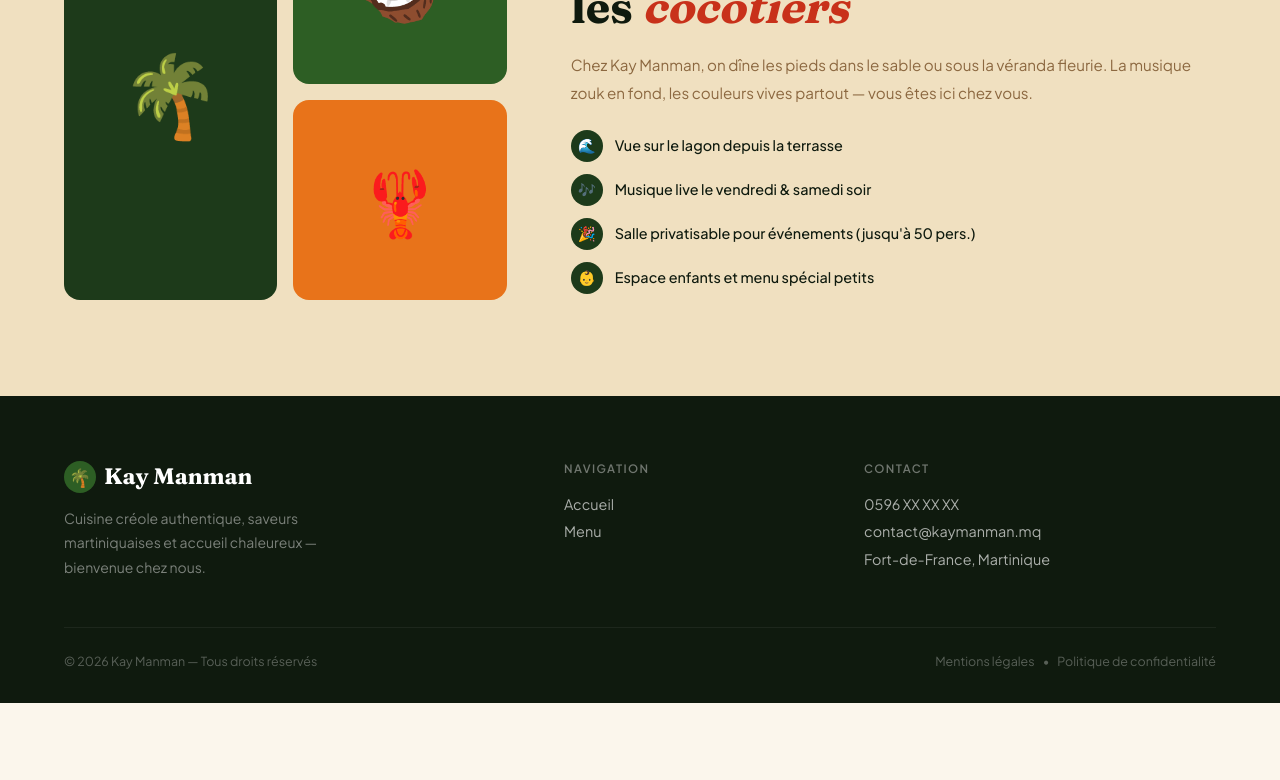
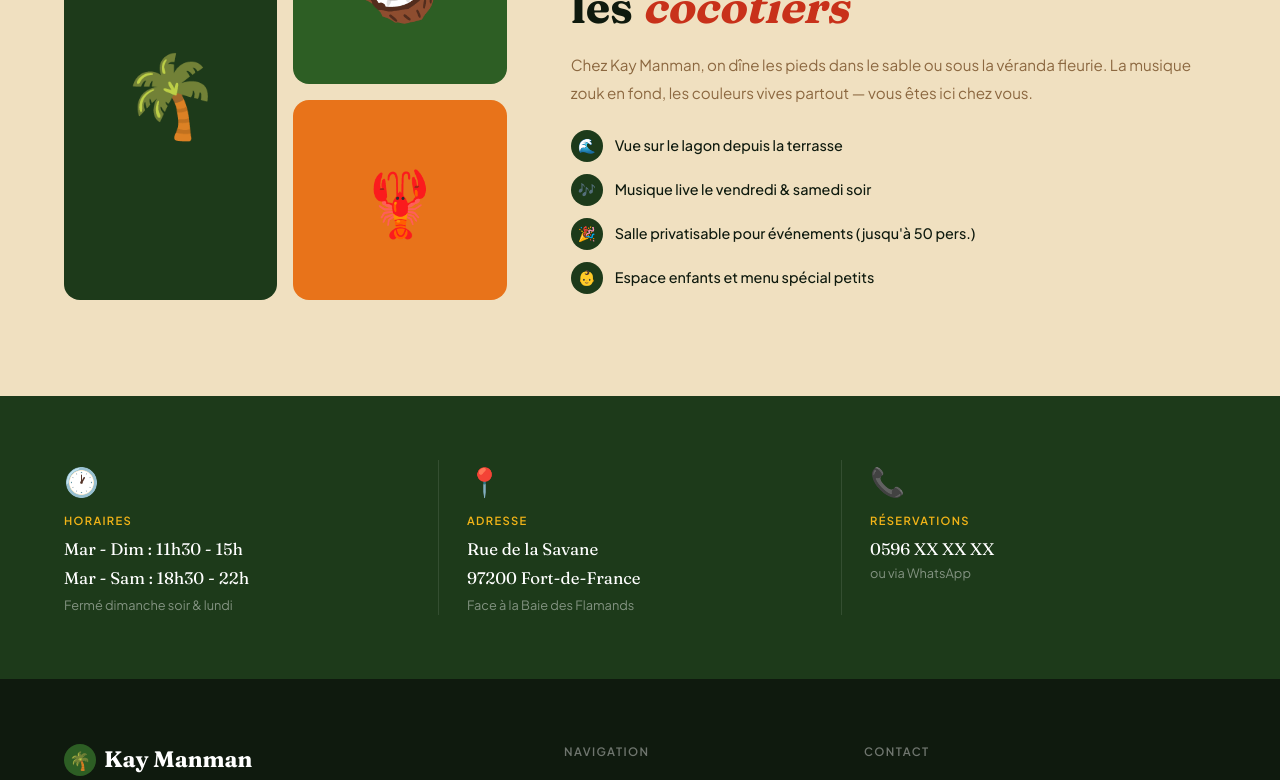
Before and after one commit to stantanasi/restaurant-website, a Next.js app: page / in a window 1280 px wide. Shown: the part 2000-2780 px from the top of the page. Before the commit the page ends 2703 px from the top, so only its background shows below. Built offline with nearby package versions, Linux system fonts and the light colour scheme; what @mui/material-nextjs would draw is missing.

Commit message:
feat(home): display info section

```diff
--- a/app/(home)/page.tsx
+++ b/app/(home)/page.tsx
@@ -1,6 +1,7 @@
 import About from '@/app/(home)/sections/About';
 import Ambiance from '@/app/(home)/sections/Ambiance';
 import Hero from '@/app/(home)/sections/Hero';
+import Info from '@/app/(home)/sections/Info';
 import Marquee from '@/components/ui/Marquee';
 import { Typography } from '@mui/material';
 import { Fragment } from 'react';
@@ -40,6 +41,7 @@ export default function HomePage() {
       </Marquee>
       <About />
       <Ambiance />
+      <Info />
     </main>
   );
 }
```
